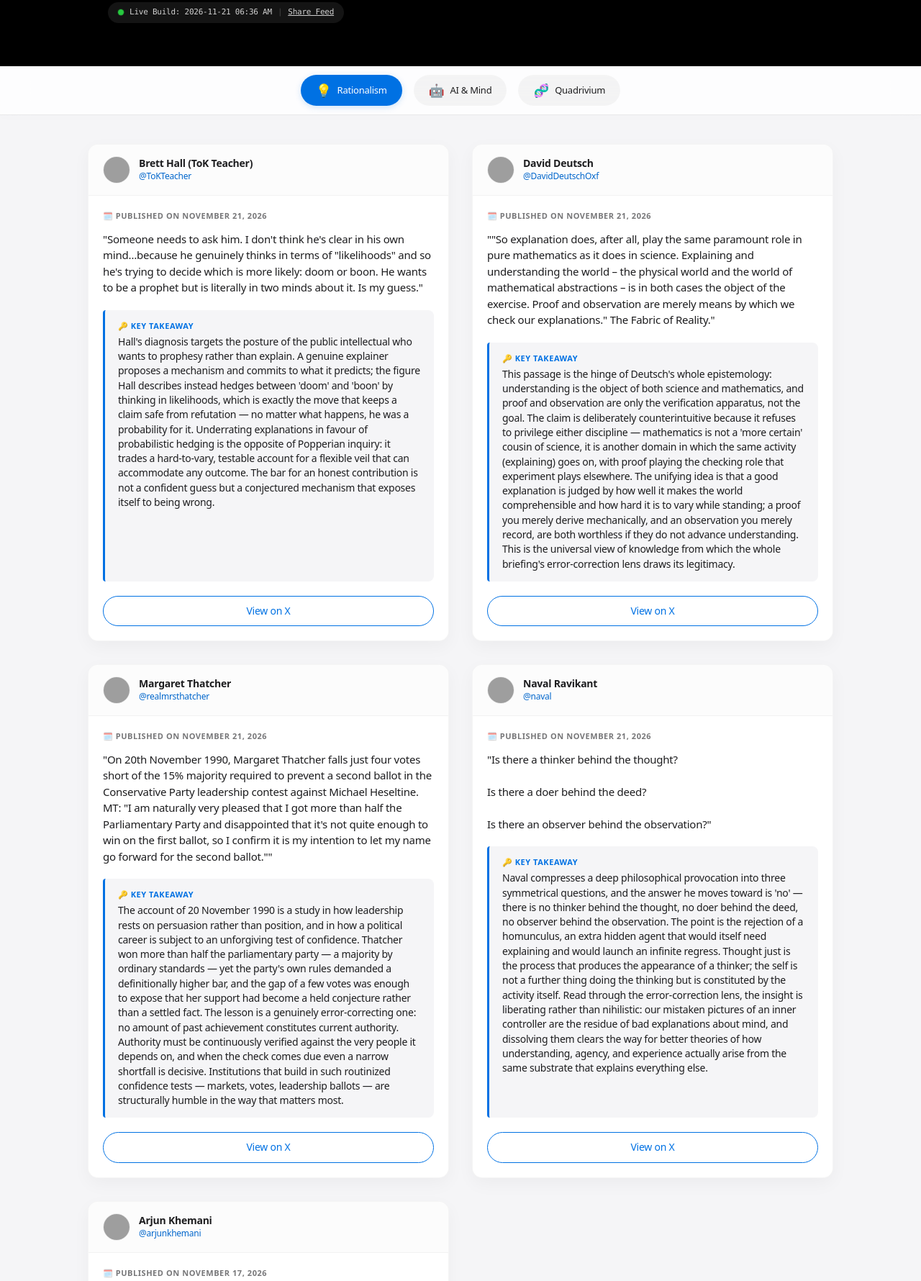
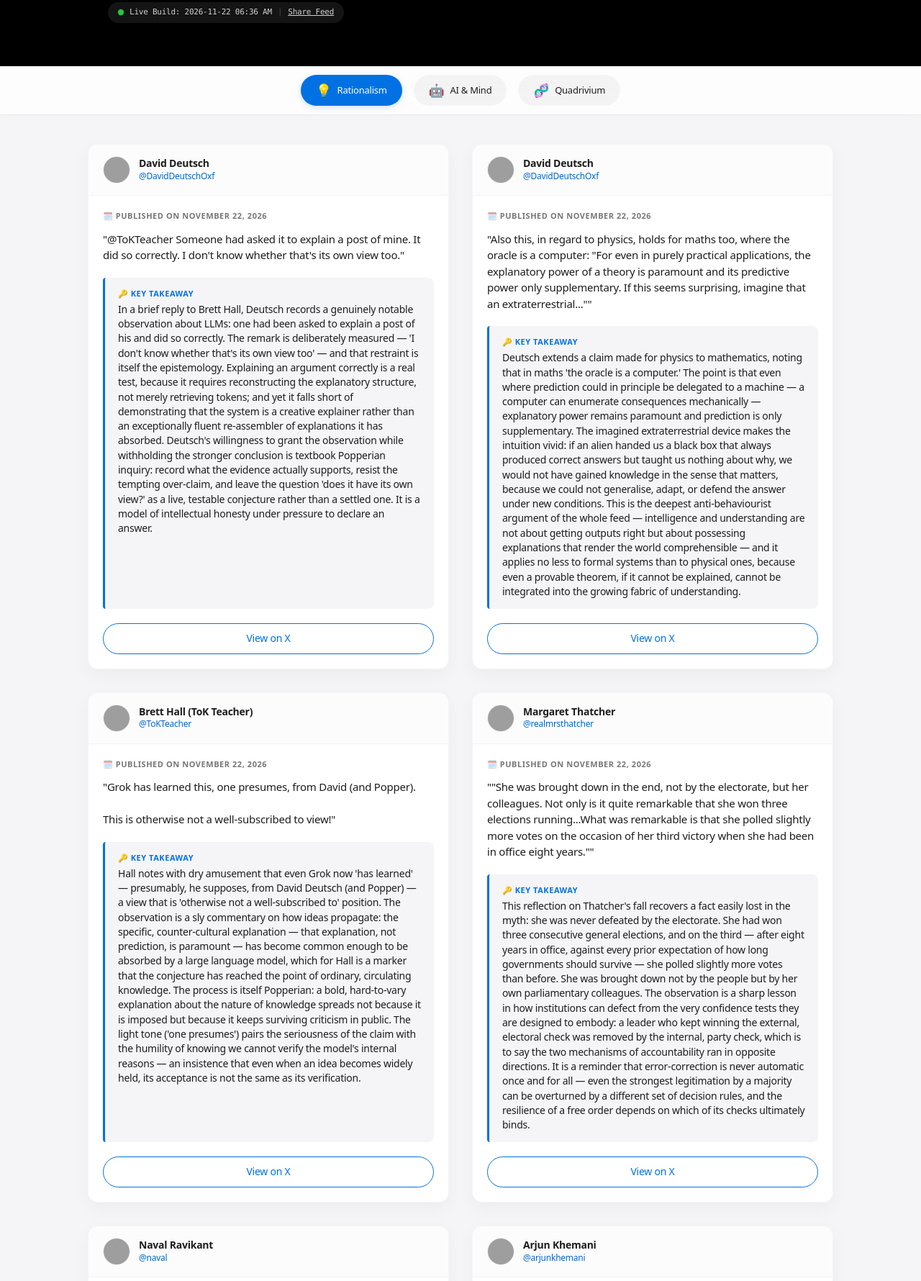
Before and after one commit to gopherkarl/x-briefing-pub, a plain HTML site: page index.html in a window 1280 px wide. Shown: the part 234-2014 px from the top of the page at 72% size. Drawn offline with Linux system fonts and the light colour scheme; grey boxes are pictures that could not be loaded.

Commit message:
X daily briefing: Nov 22, 2026 update

```diff
--- a/index.html
+++ b/index.html
@@ -832,7 +832,7 @@
 
             <div style="display: inline-flex; align-items: center; gap: 8px; background-color: rgba(255,255,255,0.08); padding: 6px 14px; border-radius: 980px; font-size: 11px; font-family: var(--font-stack-mono); color: rgba(255,255,255,0.8);">
                 <span style="width: 8px; height: 8px; background-color: #27c93f; border-radius: 50%; display: inline-block; animation: pulse 2s infinite;"></span>
-                <span>Live Build: 2026-11-21 06:36 AM</span>
+                <span>Live Build: 2026-11-22 06:36 AM</span>
                 <span style="color: rgba(255,255,255,0.2);">|</span>
                 <span id="share-trigger" style="cursor: pointer; text-decoration: underline;">Share Feed</span>
             </div>
@@ -863,22 +863,22 @@
 
         <div class="listing-card">
             <div class="card-profile-header">
-                <img class="profile-img" src="https://pbs.twimg.com/profile_images/1599154524459241472/7RQWUjkC_normal.jpg" alt="Brett Hall (ToK Teacher)">
+                <img class="profile-img" src="https://pbs.twimg.com/profile_images/925701269041401857/ff6NE-H-_normal.jpg" alt="David Deutsch">
                 <div class="profile-info">
-                    <span class="profile-name">Brett Hall (ToK Teacher)</span>
-                    <a class="profile-handle" href="https://x.com/ToKTeacher" target="_blank">@ToKTeacher</a>
+                    <span class="profile-name">David Deutsch</span>
+                    <a class="profile-handle" href="https://x.com/DavidDeutschOxf" target="_blank">@DavidDeutschOxf</a>
                 </div>
             </div>
             <div class="card-body">
-                <div class="post-date-badge">🗓️ Published on November 21, 2026</div>
-                <p class="post-text-content">"Someone needs to ask him. I don't think he's clear in his own mind…because he genuinely thinks in terms of "likelihoods" and so he's trying to decide which is more likely: doom or boon. He wants to be a prophet but is literally in two minds about it. Is my guess."</p>
+                <div class="post-date-badge">🗓️ Published on November 22, 2026</div>
+                <p class="post-text-content">"@ToKTeacher Someone had asked it to explain a post of mine. It did so correctly. I don't know whether that's its own view too."</p>
 
                 <div class="takeaway-section">
                     <span class="takeaway-tag">🔑 Key Takeaway</span>
-                    <p class="takeaway-text">Hall's diagnosis targets the posture of the public intellectual who wants to prophesy rather than explain. A genuine explainer proposes a mechanism and commits to what it predicts; the figure Hall describes instead hedges between 'doom' and 'boon' by thinking in likelihoods, which is exactly the move that keeps a claim safe from refutation — no matter what happens, he was a probability for it. Underrating explanations in favour of probabilistic hedging is the opposite of Popperian inquiry: it trades a hard-to-vary, testable account for a flexible veil that can accommodate any outcome. The bar for an honest contribution is not a confident guess but a conjectured mechanism that exposes itself to being wrong.</p>
+                    <p class="takeaway-text">In a brief reply to Brett Hall, Deutsch records a genuinely notable observation about LLMs: one had been asked to explain a post of his and did so correctly. The remark is deliberately measured — 'I don't know whether that's its own view too' — and that restraint is itself the epistemology. Explaining an argument correctly is a real test, because it requires reconstructing the explanatory structure, not merely retrieving tokens; and yet it falls short of demonstrating that the system is a creative explainer rather than an exceptionally fluent re-assembler of explanations it has absorbed. Deutsch's willingness to grant the observation while withholding the stronger conclusion is textbook Popperian inquiry: record what the evidence actually supports, resist the tempting over-claim, and leave the question 'does it have its own view?' as a live, testable conjecture rather than a settled one. It is a model of intellectual honesty under pressure to declare an answer.</p>
                 </div>
 
-                <a class="cta-view-btn" href="https://x.com/ToKTeacher/status/2124098466876113207" target="_blank">View on X</a>
+                <a class="cta-view-btn" href="https://x.com/DavidDeutschOxf/status/2124426500795736418" target="_blank">View on X</a>
             </div>
         </div>
 
@@ -891,15 +891,38 @@
                 </div>
             </div>
             <div class="card-body">
-                <div class="post-date-badge">🗓️ Published on November 21, 2026</div>
-                <p class="post-text-content">""So explanation does, after all, play the same paramount role in pure mathematics as it does in science. Explaining and understanding the world – the physical world and the world of mathematical abstractions – is in both cases the object of the exercise. Proof and observation are merely means by which we check our explanations." The Fabric of Reality."</p>
+                <div class="post-date-badge">🗓️ Published on November 22, 2026</div>
+                <p class="post-text-content">"Also this, in regard to physics, holds for maths too, where the oracle is a computer: "For even in purely practical applications, the explanatory power of a theory is paramount and its predictive power only supplementary. If this seems surprising, imagine that an extraterrestrial...""</p>
 
                 <div class="takeaway-section">
                     <span class="takeaway-tag">🔑 Key Takeaway</span>
-                    <p class="takeaway-text">This passage is the hinge of Deutsch's whole epistemology: understanding is the object of both science and mathematics, and proof and observation are only the verification apparatus, not the goal. The claim is deliberately counterintuitive because it refuses to privilege either discipline — mathematics is not a 'more certain' cousin of science, it is another domain in which the same activity (explaining) goes on, with proof playing the checking role that experiment plays elsewhere. The unifying idea is that a good explanation is judged by how well it makes the world comprehensible and how hard it is to vary while standing; a proof you merely derive mechanically, and an observation you merely record, are both worthless if they do not advance understanding. This is the universal view of knowledge from which the whole briefing's error-correction lens draws its legitimacy.</p>
+                    <p class="takeaway-text">Deutsch extends a claim made for physics to mathematics, noting that in maths 'the oracle is a computer.' The point is that even where prediction could in principle be delegated to a machine — a computer can enumerate consequences mechanically — explanatory power remains paramount and prediction is only supplementary. The imagined extraterrestrial device makes the intuition vivid: if an alien handed us a black box that always produced correct answers but taught us nothing about why, we would not have gained knowledge in the sense that matters, because we could not generalise, adapt, or defend the answer under new conditions. This is the deepest anti-behaviourist argument of the whole feed — intelligence and understanding are not about getting outputs right but about possessing explanations that render the world comprehensible — and it applies no less to formal systems than to physical ones, because even a provable theorem, if it cannot be explained, cannot be integrated into the growing fabric of understanding.</p>
                 </div>
 
-                <a class="cta-view-btn" href="https://x.com/DavidDeutschOxf/status/2124101320462291198" target="_blank">View on X</a>
+                <a class="cta-view-btn" href="https://x.com/DavidDeutschOxf/status/2124424932012515372" target="_blank">View on X</a>
+            </div>
+        </div>
+
+        <div class="listing-card">
+            <div class="card-profile-header">
+                <img class="profile-img" src="https://pbs.twimg.com/profile_images/1599154524459241472/7RQWUjkC_normal.jpg" alt="Brett Hall (ToK Teacher)">
+                <div class="profile-info">
+                    <span class="profile-name">Brett Hall (ToK Teacher)</span>
+                    <a class="profile-handle" href="https://x.com/ToKTeacher" target="_blank">@ToKTeacher</a>
+                </div>
+            </div>
+            <div class="card-body">
+                <div class="post-date-badge">🗓️ Published on November 22, 2026</div>
+                <p class="post-text-content">"Grok has learned this, one presumes, from David (and Popper).
+
+This is otherwise not a well-subscribed to view!"</p>
+
+                <div class="takeaway-section">
+                    <span class="takeaway-tag">🔑 Key Takeaway</span>
+                    <p class="takeaway-text">Hall notes with dry amusement that even Grok now 'has learned' — presumably, he supposes, from David Deutsch (and Popper) — a view that is 'otherwise not a well-subscribed to' position. The observation is a sly commentary on how ideas propagate: the specific, counter-cultural explanation — that explanation, not prediction, is paramount — has become common enough to be absorbed by a large language model, which for Hall is a marker that the conjecture has reached the point of ordinary, circulating knowledge. The process is itself Popperian: a bold, hard-to-vary explanation about the nature of knowledge spreads not because it is imposed but because it keeps surviving criticism in public. The light tone ('one presumes') pairs the seriousness of the claim with the humility of knowing we cannot verify the model's internal reasons — an insistence that even when an idea becomes widely held, its acceptance is not the same as its verification.</p>
+                </div>
+
+                <a class="cta-view-btn" href="https://x.com/ToKTeacher/status/2124421365629616500" target="_blank">View on X</a>
             </div>
         </div>
 
@@ -912,15 +935,15 @@
                 </div>
             </div>
             <div class="card-body">
-                <div class="post-date-badge">🗓️ Published on November 21, 2026</div>
-                <p class="post-text-content">"On 20th November 1990, Margaret Thatcher falls just four votes short of the 15% majority required to prevent a second ballot in the Conservative Party leadership contest against Michael Heseltine. MT: "I am naturally very pleased that I got more than half the Parliamentary Party and disappointed that it's not quite enough to win on the first ballot, so I confirm it is my intention to let my name go forward for the second ballot.""</p>
+                <div class="post-date-badge">🗓️ Published on November 22, 2026</div>
+                <p class="post-text-content">""She was brought down in the end, not by the electorate, but her colleagues. Not only is it quite remarkable that she won three elections running...What was remarkable is that she polled slightly more votes on the occasion of her third victory when she had been in office eight years.""</p>
 
                 <div class="takeaway-section">
                     <span class="takeaway-tag">🔑 Key Takeaway</span>
-                    <p class="takeaway-text">The account of 20 November 1990 is a study in how leadership rests on persuasion rather than position, and in how a political career is subject to an unforgiving test of confidence. Thatcher won more than half the parliamentary party — a majority by ordinary standards — yet the party's own rules demanded a definitionally higher bar, and the gap of a few votes was enough to expose that her support had become a held conjecture rather than a settled fact. The lesson is a genuinely error-correcting one: no amount of past achievement constitutes current authority. Authority must be continuously verified against the very people it depends on, and when the check comes due even a narrow shortfall is decisive. Institutions that build in such routinized confidence tests — markets, votes, leadership ballots — are structurally humble in the way that matters most.</p>
+                    <p class="takeaway-text">This reflection on Thatcher's fall recovers a fact easily lost in the myth: she was never defeated by the electorate. She had won three consecutive general elections, and on the third — after eight years in office, against every prior expectation of how long governments should survive — she polled slightly more votes than before. She was brought down not by the people but by her own parliamentary colleagues. The observation is a sharp lesson in how institutions can defect from the very confidence tests they are designed to embody: a leader who kept winning the external, electoral check was removed by the internal, party check, which is to say the two mechanisms of accountability ran in opposite directions. It is a reminder that error-correction is never automatic once and for all — even the strongest legitimation by a majority can be overturned by a different set of decision rules, and the resilience of a free order depends on which of its checks ultimately binds.</p>
                 </div>
 
-                <a class="cta-view-btn" href="https://x.com/realmrsthatcher/status/2124038854273269800" target="_blank">View on X</a>
+                <a class="cta-view-btn" href="https://x.com/realmrsthatcher/status/2124401242063753492" target="_blank">View on X</a>
             </div>
         </div>
 
@@ -986,10 +1009,17 @@ Is there an observer behind the observation?"</p>
                 </div>
             </div>
             <div class="card-body">
-                <div class="post-date-badge">🗓️ Published on November 21, 2026</div>
+                <div class="post-date-badge">🗓️ Published on November 22, 2026</div>
 
-                <p class="post-text-content" style="margin-top: 8px;">"Go press the like button on this video because it's free and if you don't do it Julia will be sad :'( https://t.co/FgKdY411LL"</p>
-                <a class="cta-view-btn" href="https://x.com/fchollet/status/2124005458965152063" target="_blank" style="margin-top: 16px;">View on X</a>
+            <div class="quoted-tweet-box" style="margin-bottom: 12px; border-left: 3px solid var(--color-apple-blue); background-color: rgba(0,0,0,0.01); padding: 10px 14px; border-radius: 8px;">
+                <span class="quoted-handle" style="font-size: 0.8rem; font-weight: 700; color: var(--color-text-light);">@elonmusk</span>
+                <p class="quoted-text" style="font-size: 0.8rem; font-style: italic; color: var(--color-text-muted-light); margin: 4px 0 0 0;">"@fchollet @garrytan Getting this amount of compute turned on, cooled and working reliably is incredibly hard.
+
+The cash shortage is also going to be nuts next year. Even cumulative industry delays of a few months between paying for compute and getting it reliable enough to generate revenue will"</p>
+            </div>
+
+                <p class="post-text-content" style="margin-top: 8px;">"@elonmusk @garrytan Honestly, deployment friction might actually be the best thing that could happen to the AI infra sector. It forces the AI buildout to get stretched over a much longer timeline. That keeps pricing power strong for the companies above, and it gives the applications side of AI"</p>
+                <a class="cta-view-btn" href="https://x.com/fchollet/status/2124311350558281766" target="_blank" style="margin-top: 16px;">View on X</a>
             </div>
         </div>
 
@@ -1002,12 +1032,15 @@ Is there an observer behind the observation?"</p>
                 </div>
             </div>
             <div class="card-body">
-                <div class="post-date-badge">🗓️ Published on November 20, 2026</div>
+                <div class="post-date-badge">🗓️ Published on November 21, 2026</div>
 
-                <p class="post-text-content" style="margin-top: 8px;">"Flashback to June 14, 2024.
+            <div class="quoted-tweet-box" style="margin-bottom: 12px; border-left: 3px solid var(--color-apple-blue); background-color: rgba(0,0,0,0.01); padding: 10px 14px; border-radius: 8px;">
+                <span class="quoted-handle" style="font-size: 0.8rem; font-weight: 700; color: var(--color-text-light);">@cosmic_exit</span>
+                <p class="quoted-text" style="font-size: 0.8rem; font-style: italic; color: var(--color-text-muted-light); margin: 4px 0 0 0;">"@fchollet Rising GPU prices doesn't necessarily means those stocks should go up..."</p>
+            </div>
 
-At the time, frontier AI models have zero fluid intelligence. They score around 5% on ARC 1. They can't reliably add two numbers. They make laughable logic errors every other prompt. Reasoning models don't exist. Coding agents don't exist. Claude Code"</p>
-                <a class="cta-view-btn" href="https://x.com/fchollet/status/2123898321647571442" target="_blank" style="margin-top: 16px;">View on X</a>
+                <p class="post-text-content" style="margin-top: 8px;">"@cosmic_exit Prices are rising because supply cannot keep up with demand. The above cos will keep growing 50%-100% per year and will be absolutely printing money for at least the next 5 years. That doesn't imply anything about share price, but I like to have ownership of unstoppable money"</p>
+                <a class="cta-view-btn" href="https://x.com/fchollet/status/2124254778071056646" target="_blank" style="margin-top: 16px;">View on X</a>
             </div>
         </div>
 
@@ -1020,10 +1053,12 @@ At the time, frontier AI models have zero fluid intelligence. They score around
                 </div>
             </div>
             <div class="card-body">
-                <div class="post-date-badge">🗓️ Published on November 20, 2026</div>
+                <div class="post-date-badge">🗓️ Published on November 21, 2026</div>
 
-                <p class="post-text-content" style="margin-top: 8px;">"The big question of the moment is how to smoothly coordinate the work of many agents. One approach that is getting a lot of traction is to mirror human organizations and create agents with specific roles that act as researchers, PMs, testers, etc. Each agent maintains the context https://t.co/kW42RbhW7n"</p>
-                <a class="cta-view-btn" href="https://x.com/fchollet/status/2123814042372538852" target="_blank" style="margin-top: 16px;">View on X</a>
+                <p class="post-text-content" style="margin-top: 8px;">"Either you believe the AI buildout is over, that AI was a flash in the pan, and that the need for compute has already peaked... or this a rare buying opportunity.
+
+Reminder: GPU spot prices keep rising and it's hard to secure capacity. HBM and DRAM production is effectively sold https://t.co/S0oY6xjCyu"</p>
+                <a class="cta-view-btn" href="https://x.com/fchollet/status/2124246742644461569" target="_blank" style="margin-top: 16px;">View on X</a>
             </div>
         </div>
 
```
